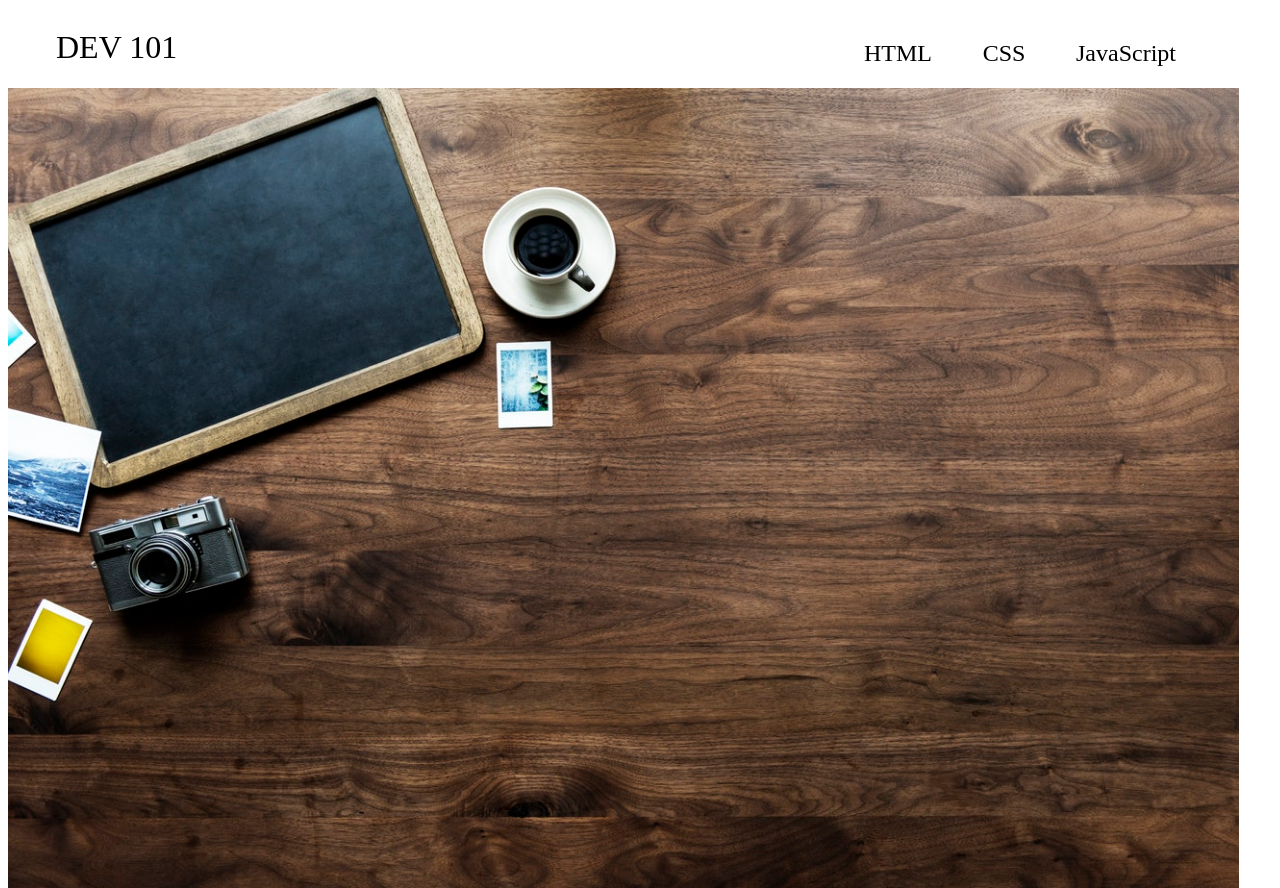
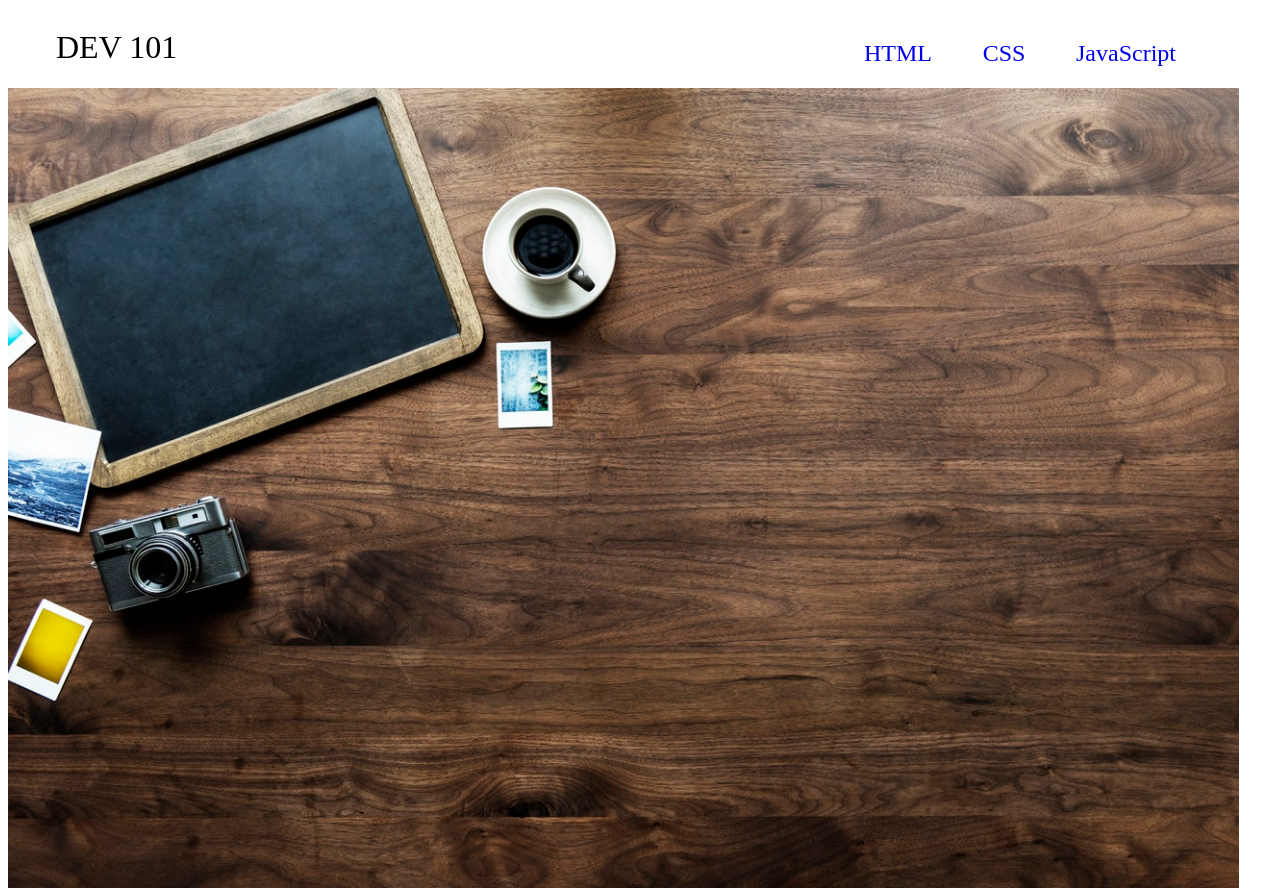
Before and after one commit to vkp3012/Dev, a plain HTML site: page html/Website/index.html in a window 1280 px wide. Shown: the top 888 px of the page. Drawn offline with Linux system fonts and the light colour scheme.

Commit message:
Create ancher tag

```diff
--- a/html/Website/index.html
+++ b/html/Website/index.html
@@ -13,9 +13,15 @@
         <h1>DEV 101</h1>
         <nav>
             <ul>
-                <li>HTML</li>
-                <li>CSS</li>
-                <li>JavaScript</li>
+                <li>
+                    <a href="https://www.w3schools.com/html/" target="_blank">HTML</a>
+                </li>
+                <li>
+                    <a href="https://www.w3schools.com/css/" target="_blank">CSS</a>
+                </li>
+                <li>
+                   <a href="https://www.w3schools.com/js/" target="_blank">JavaScript</a>
+                </li>
             </ul>
         </nav>
     </header>
--- a/html/Website/style.css
+++ b/html/Website/style.css
@@ -29,6 +29,13 @@ nav {
     width: 22rem;
 }
 
+a:link {
+    text-decoration: none;
+}
+a:hover {
+    text-decoration: none;
+}
+
 /* Second Part */
 .WelcomeImage>img{
     height: 800px;
```
